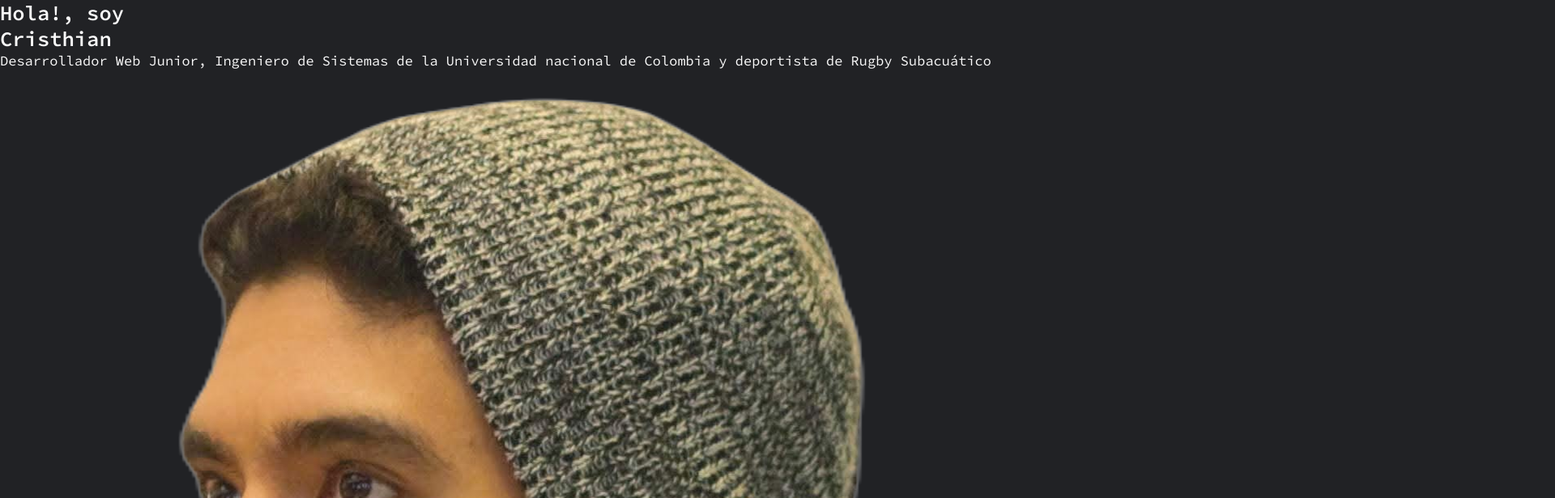
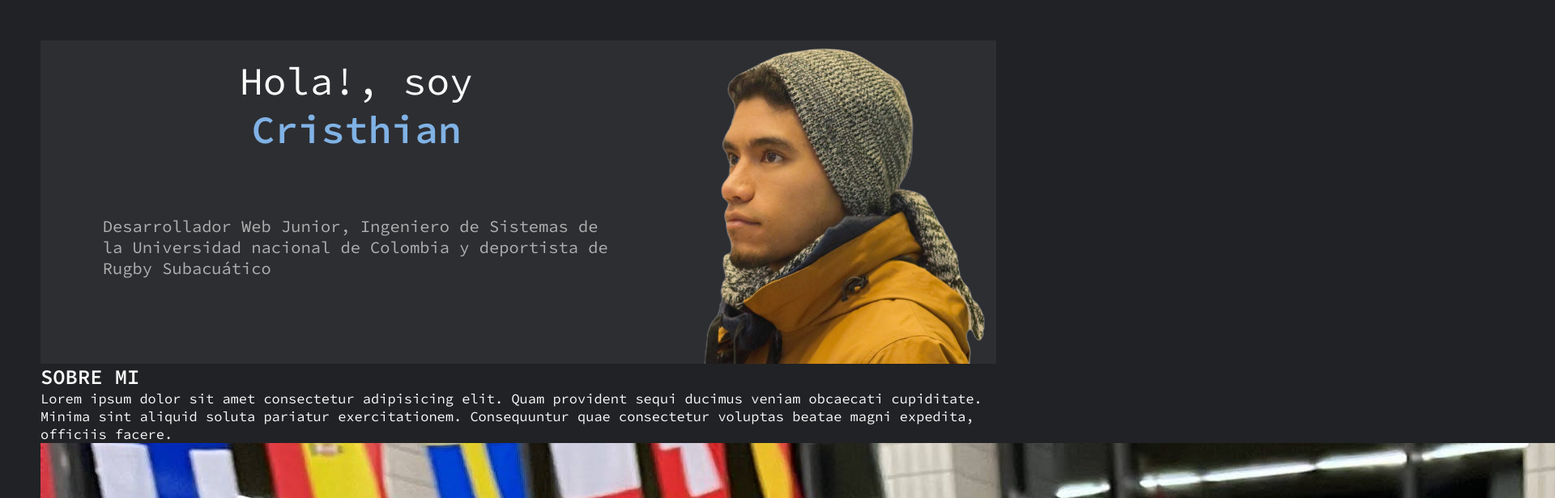
Before and after one commit to csalazarj/portfolio-react, a React (Vite) app: page / in a window 1280 px wide. Shown: the top 616 px of the page at 81% size, 1920 px wide, since content can reach past the window. Built offline with nearby package versions, Linux system fonts and the light colour scheme.

Commit message:
header desktop agregado

```diff
--- a/src/HeaderPortfolio.css
+++ b/src/HeaderPortfolio.css
@@ -84,7 +84,7 @@
 	}
 } */
 
-@media (360px <= width <= 720px) {
+@media (width >= 360px) {
 	.presentation-section {
 		display: flex;
 		flex-direction: column;
@@ -141,3 +141,36 @@
 		/* filter: grayscale(100%); */
 	}
 }
+
+@media (width >= 720px) {
+	.presentation-section{
+		flex-direction: row-reverse;
+	}
+
+	.presentation-description{
+		text-align: start;
+		margin: 6vw;
+	}
+
+	.presentation-img-container{
+		margin: 0;
+		align-items: flex-end;
+	}
+
+	/* .background-img{
+		background-color: red;
+		border-radius: 50%;
+		display: block;
+		position: absolute;
+		height: 10em;
+		width: 10em;
+
+	} */
+	.presentation-profile-img{
+		max-width: 400px;
+		border-radius: 0;
+		border: 0;
+		background-color: var(--theme-color);
+		transition: 1s all ease-in-out;
+	}
+}
--- a/src/HeaderPortfolio.jsx
+++ b/src/HeaderPortfolio.jsx
@@ -14,6 +14,7 @@ export default function PresentationPortfolio() {
 					</p>
 				</div>
 				<div className="presentation-img-container">
+					{/* <div className='background-img'></div> */}
 					<img
 						src="src/assets/portfolio_img2_sf_1x1.png"
 						className="presentation-profile-img"
--- a/src/main.css
+++ b/src/main.css
@@ -30,3 +30,11 @@ body{
 	color: var(--text-color);
 	font-size: 17px;
 }
+
+@media (width >= 720px) {
+
+	body{
+		padding: 50px;
+	}
+
+}
```
